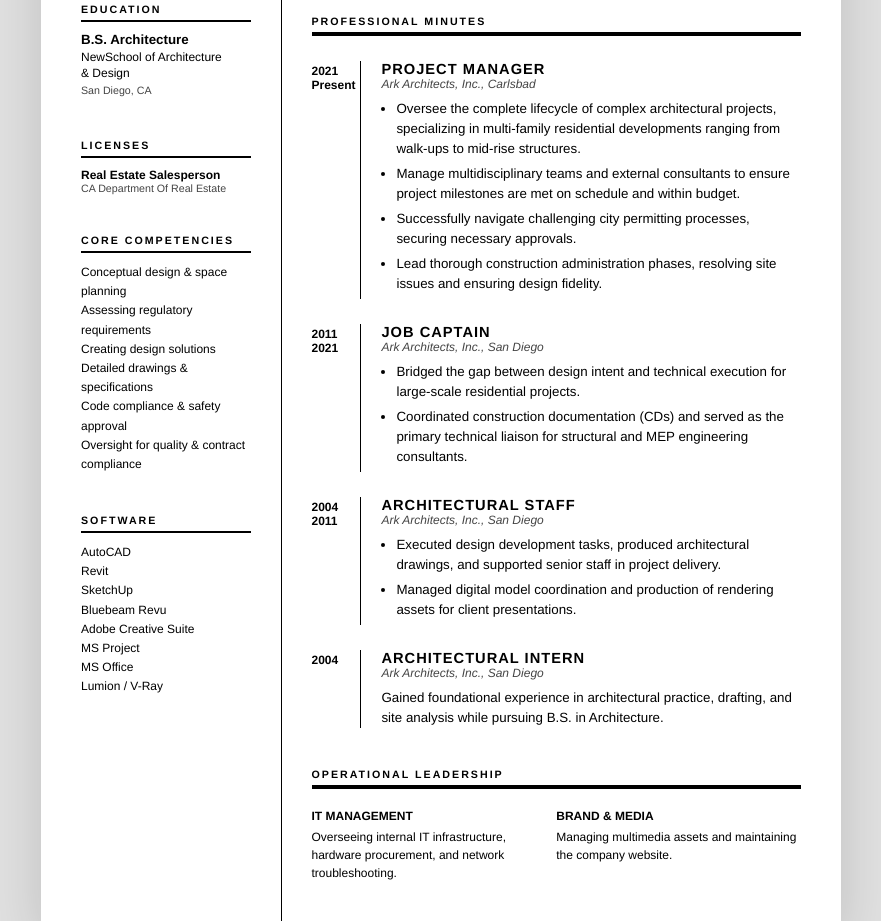
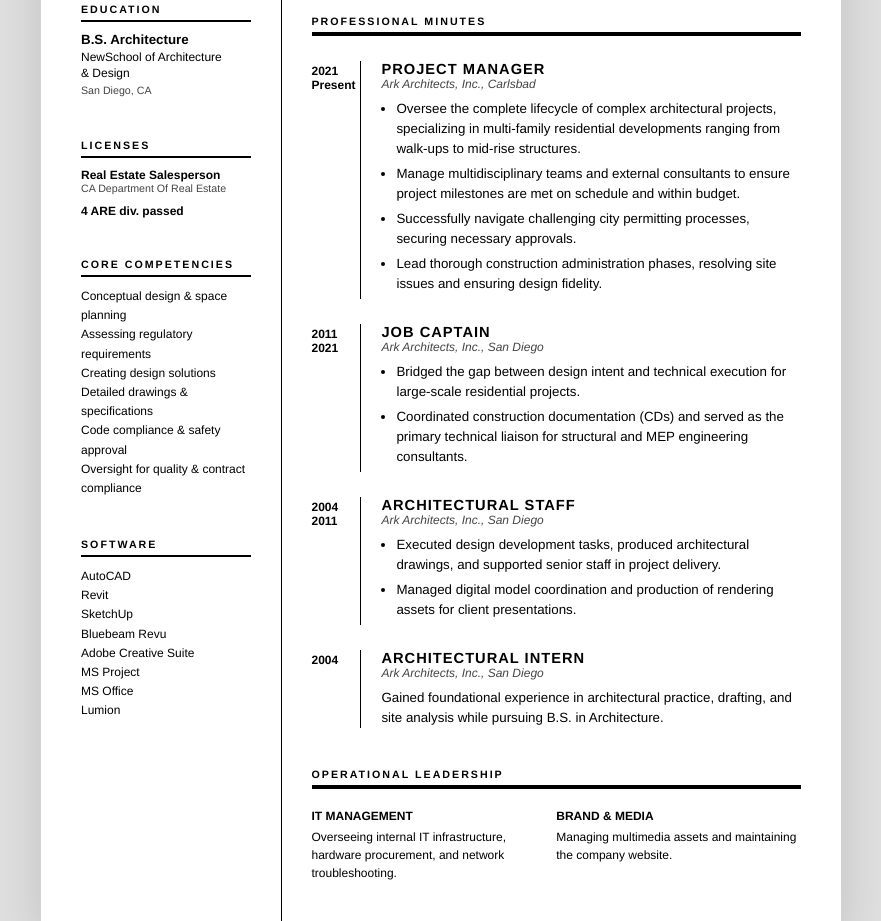
Before and after one commit to nasrmobin/nasrmobin.github.io, a plain HTML site: page index.html in a window 1280 px wide. Shown: the part 393-1314 px from the top of the page, without its empty margins (199-1080 px from the left). Drawn offline with Linux system fonts and the light colour scheme.

Commit message:
index.html

```diff
--- a/index.html
+++ b/index.html
@@ -218,6 +218,9 @@
                         <div style="font-family: 'Helvetica', 'Arial', sans-serif; font-size: 9pt; font-weight: 700;">Real Estate Salesperson</div>
                         <div style="font-family: 'Helvetica', 'Arial', sans-serif; font-size: 8pt; color: #444;">CA Department Of Real Estate</div>
                     </div>
+                    <div>
+                        <div style="font-family: 'Helvetica', 'Arial', sans-serif; font-size: 9pt; font-weight: 700;">4 ARE div. passed</div>
+                    </div>
                 </div>
 
                 <!-- CORE COMPETENCIES -->
@@ -244,7 +247,7 @@
                         Adobe Creative Suite<br>
                         MS Project<br>
                         MS Office<br>
-                        Lumion / V-Ray
+                        Lumion
                     </div>
                 </div>
 
```
